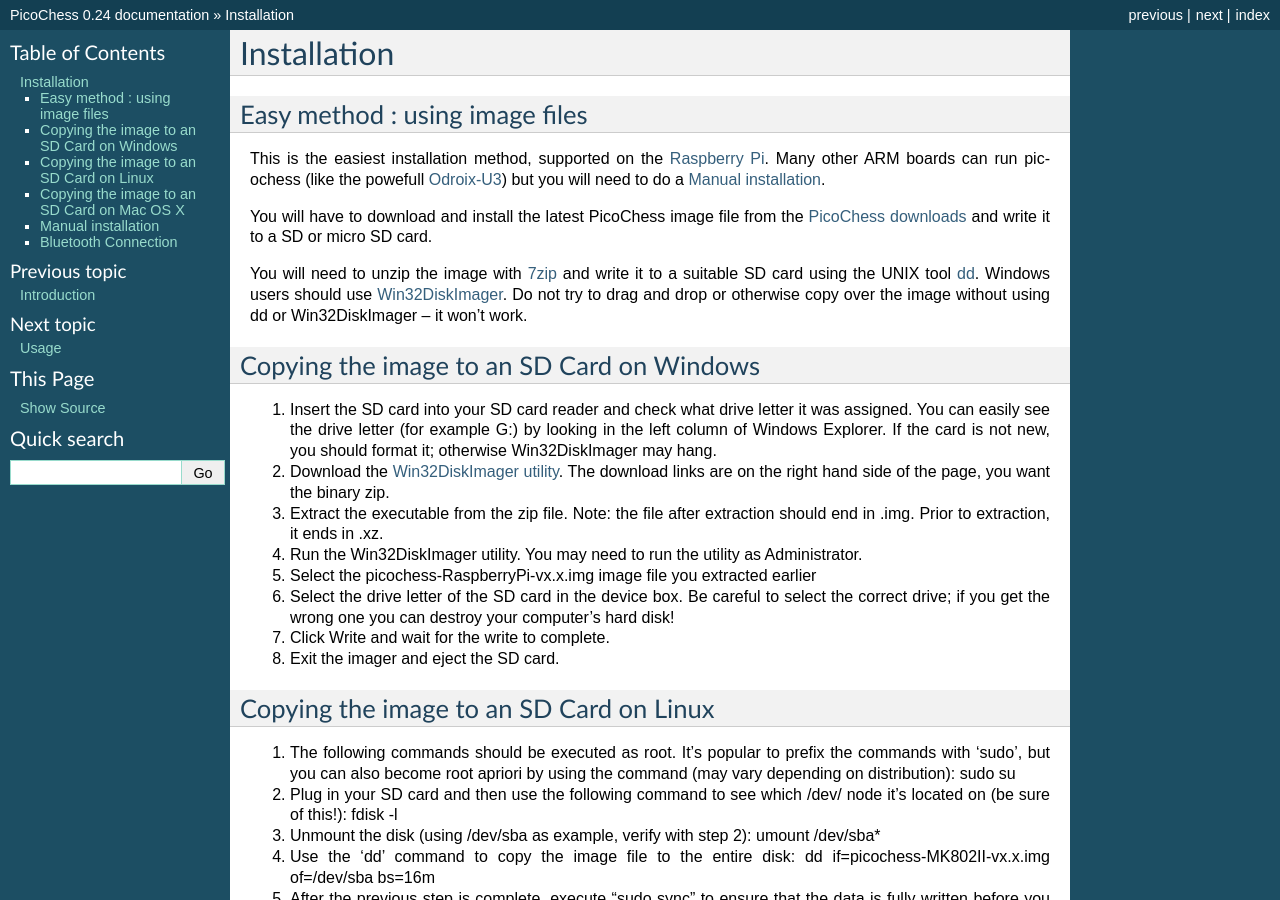
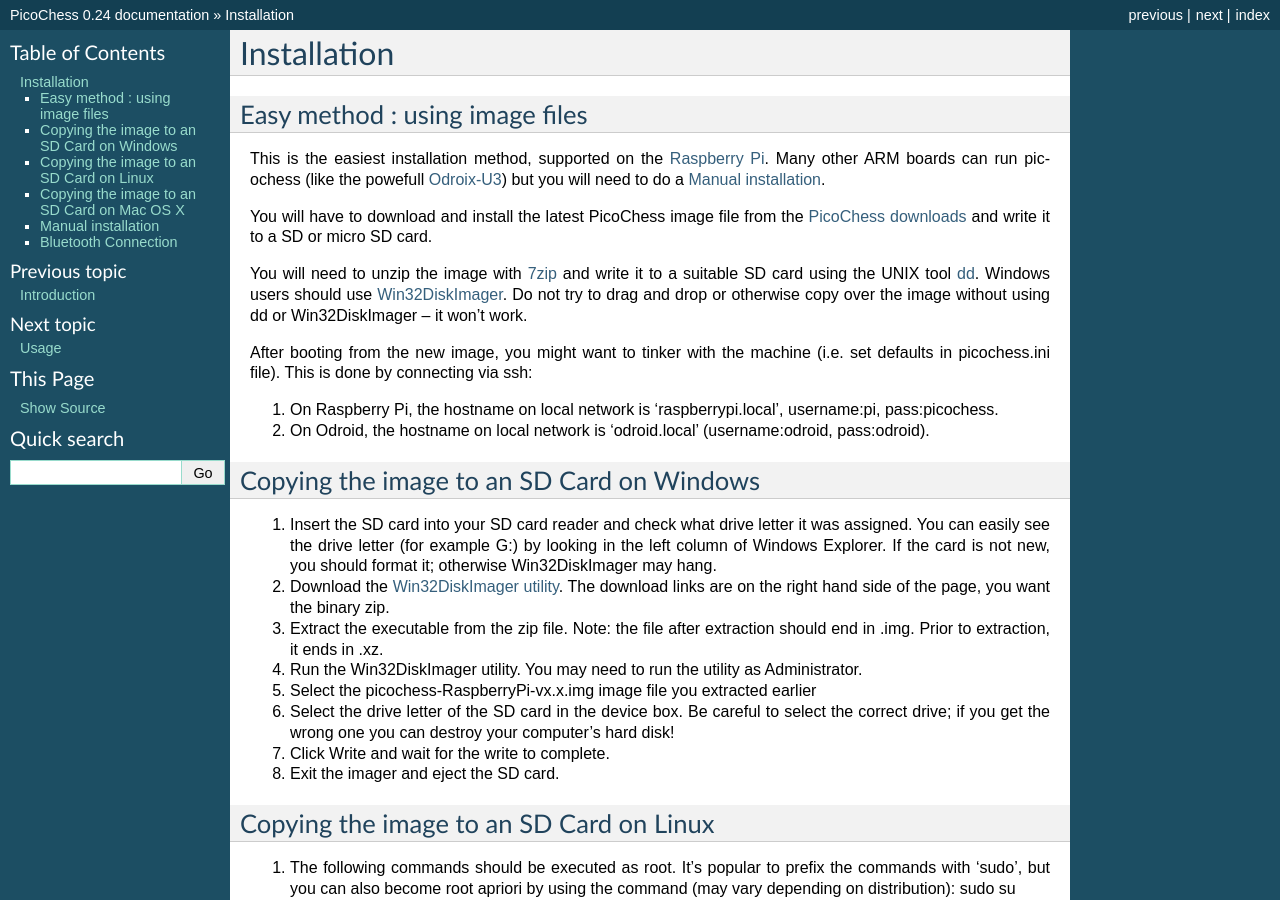
Before and after one commit to jromang/picochess, a Sphinx documentation site: the page built from docs/installation.rst, in a window 1280 px wide and 900 px high. Built offline with Sphinx 7.4.7, drawn with Linux system fonts in a browser that asks for light colours.

Commit message:
Update installation.rst

```diff
--- a/docs/installation.rst
+++ b/docs/installation.rst
@@ -15,6 +15,13 @@
 using the UNIX tool `dd <http://manpages.ubuntu.com/manpages/lucid/man1/dd.1.html>`_.
 Windows users should use `Win32DiskImager <https://launchpad.net/win32-image-writer>`_. Do not try to drag and drop or otherwise copy over the image
 without using dd or Win32DiskImager – it won’t work.
+
+After booting from the new image, you might want to tinker with the machine (i.e. set defaults in picochess.ini file). This is done by connecting via ssh:
+
+1. On Raspberry Pi, the hostname on local network is 'raspberrypi.local', username:pi, pass:picochess.
+
+2. On Odroid, the hostname on local network is 'odroid.local' (username:odroid, pass:odroid).
+
 
 Copying the image to an SD Card on Windows
 ------------------------------------------
```
